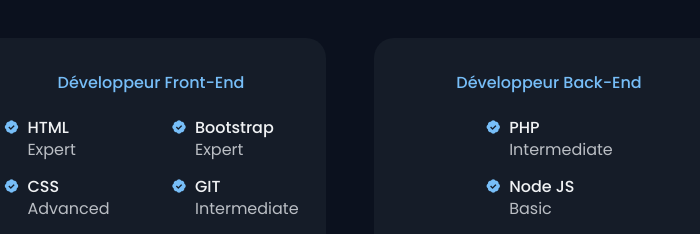
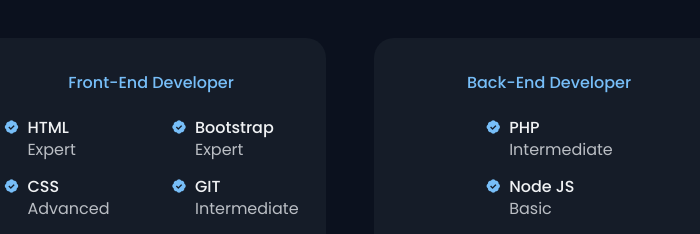
Before and after one commit to HanGPIErr/portfolio, a plain HTML site: page index.html in a window 1280 px wide. Shown: the part 1597-1831 px from the top of the page, 290-990 px from the left. Drawn offline with nearby package versions, Linux system fonts and the light colour scheme.

Commit message:
correction anglais

```diff
--- a/index.html
+++ b/index.html
@@ -71,7 +71,7 @@
                     <div class="home__data">
                         <span class="home__greeting">Hello, I am</span>
                         <h1 class="home__name">Pierre-Romain LOPEZ</h1>
-                        <h3 class="home__education">Développeur Web FullStack</h3>
+                        <h3 class="home__education">Full Stack Web Developer</h3>
 
                         <div class="home__buttons">
                  <!-- CV -->  <a download href="#" class="button button-ghost">
@@ -146,7 +146,7 @@
 
                 <div class="skills__container container grid">
                     <div class="skills__content">
-                        <h3 class="skills__title">Développeur Front-End</h3>
+                        <h3 class="skills__title">Front-End Developer</h3>
 
                         <div class="skills__box">
                             <div class="skills__group">
@@ -210,7 +210,7 @@
                         </div>
                     </div>
                     <div class="skills__content">
-                        <h3 class="skills__title">Développeur Back-End</h3>
+                        <h3 class="skills__title">Back-End Developer</h3>
 
                         <div class="skills__box">
                             <div class="skills__group">
```
